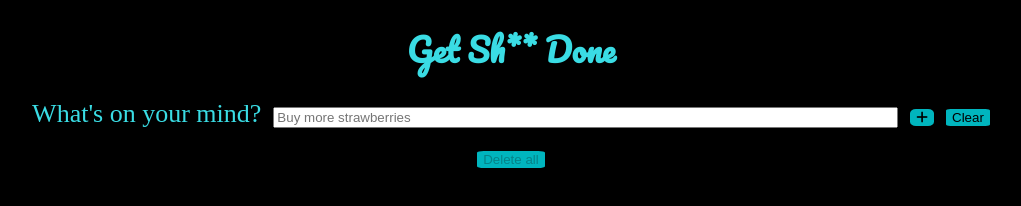
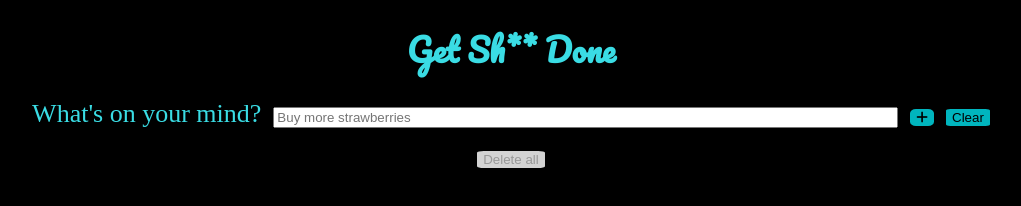
Before and after one commit to ElizaHeidi/To-do-list, a plain HTML site: page index.html in a window 1280 px wide. Shown: the whole page, without its empty margins (129-1150 px from the left). Drawn offline with Linux system fonts and the light colour scheme; a web font is replaced by a local one.

Commit message:
Finalize styling of Delete All button

```diff
--- a/styles.css
+++ b/styles.css
@@ -10,6 +10,10 @@ button {
 
 .delAll {
     border-radius: 10%;
+}
+
+.delAll:disabled {
+    background-color: lightgray;
 }
 
 .clear-task {
```
